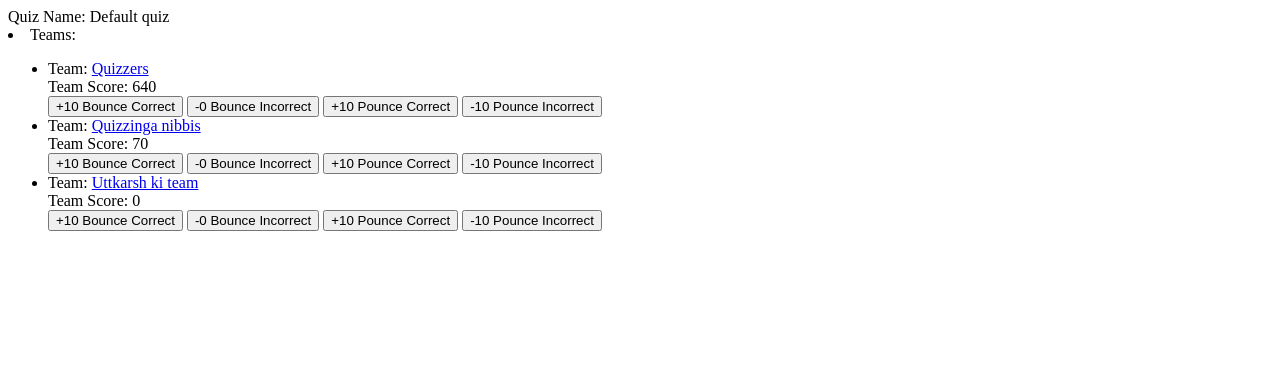
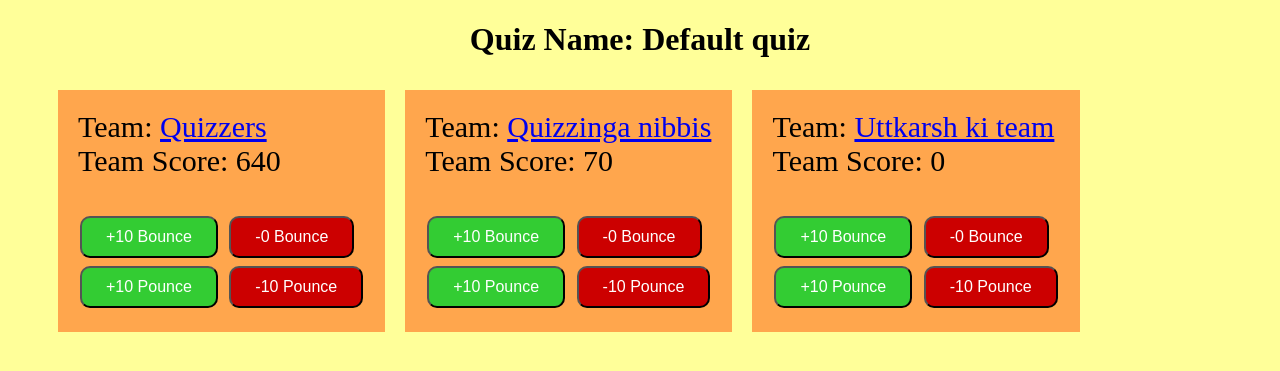
Before and after one commit to kabeer27/QuizzingaWebApp, a Django app: page /myapp/1/ in a window 1280 px wide. Shown: the top 371 px of the page. Run offline with Django 3.2, Linux system fonts and the light colour scheme; data comes from the database, SQL or seed files in the repository; both versions use the stored data as it was after the commit; some libraries are stand-ins or nearby versions.

Commit message:
Adding stylesheet in quiz_display.html and added leaderboard page for participants / audience

```diff
--- a/Quizzinga/QuizzingaScore/myapp/templates/myapp/quiz_display.html
+++ b/Quizzinga/QuizzingaScore/myapp/templates/myapp/quiz_display.html
@@ -1,24 +1,29 @@
 <!DOCTYPE html>
-<html>
+<html >
 
-<head> Quiz Name: {{quiz.quiz_name}} </head>
+<h1 style="color:black" align = "center"> Quiz Name: {{quiz.quiz_name}}  </h1>
+ <body style="background-color:#ffff99;">
 
 
-
-<li> Teams: </li>
 {% if team_list %}
 	<ul>
+	<div class = "flex-container">
 	{% for team in team_list %}
+		<div>
 		<div class = "update" quiz_id = {{quiz.id}}>
-		<li>Team: <a href = "/myapp/{{quiz.id}}/teams/{{team.id}}">{{team.team_name}}</a> <br>
-		Team Score:<span class="b{{team.id}}"> {{team.team_score}}</span></li>
+		Team: <a href = "/myapp/{{quiz.id}}/teams/{{team.id}}">{{team.team_name}}</a> <br>
+		Team Score:<span class="b{{team.id}}"> {{team.team_score}}</span><br>
 		</div>
-		<button class = "ajax_score" type = "submit"  value = {{team.id}}  points = {{score.bounce_points}} >{% csrf_token %} +10 Bounce Correct </button>
-		<button class = "ajax_score" type = "submit"  value = {{team.id}} points = {{score.bounce_points_negative}}>{% csrf_token %}-0 Bounce Incorrect </button>
-		<button class = "ajax_score" type = "submit"  value = {{team.id}} points = {{score.pounce_points}}>{% csrf_token %}+10 Pounce Correct </button>
-		<button class = "ajax_score" type = "submit"  value = {{team.id}} points = {{score.pounce_points_negative}}>{% csrf_token %}-10 Pounce Incorrect </button>
+		<br>
+		<button class = "ajax_score Correct" type = "submit"  value = {{team.id}}  points = {{score.bounce_points}} >{% csrf_token %} +10 Bounce </button>
+		<button class = "ajax_score Incorrect" type = "submit"  value = {{team.id}} points = {{score.bounce_points_negative}}>{% csrf_token %}-0 Bounce </button>
+		<br>
+		<button class = "ajax_score Correct" type = "submit"  value = {{team.id}} points = {{score.pounce_points}}>{% csrf_token %}+10 Pounce </button>
+		<button class = "ajax_score Incorrect" type = "submit"  value = {{team.id}} points = {{score.pounce_points_negative}}>{% csrf_token %}-10 Pounce </button>
+		</div>
+		<br>
 	{% endfor %}
-
+	</div>
 	</ul>
 
 	<script src="http://code.jquery.com/jquery-1.10.1.min.js"></script>
@@ -55,9 +60,13 @@
   		$.ajax({
   		url: '',
   		success: function(data) {
+  			// with this i get all the teams of my actual page in an array
   			var actual = document.querySelectorAll('.update')
+  			// creating a document type element
   			var doc = document.createElement('html');
+  			// using this to convert my data which is a string containing the HTML code in string format to document object
   			doc.innerHTML = data;
+  			// getting the updated values of all the teams in a new array
   			var results = doc.querySelectorAll('.update')
 
   			for(var i = 0;i < actual.length; i++)
@@ -79,4 +88,58 @@ $(document).ready(function ($) {
 {% else %}
 	<p> No teams are there. </p>
 {% endif %}
+</body>
+<style>
+.Correct {
+  background-color: #33cc33;
+
+  border-radius: 10px;
+  color: white;
+  padding: 10px 24px;
+  text-align: center;
+  text-decoration: none;
+  display: inline-block;
+  font-size: 16px;
+  margin: 4px 2px;
+  cursor: pointer;
+  transition-duration: 0.4s;
+
+}
+.Correct:hover{
+	box-shadow: 0 12px 16px 0 rgba(0,0,0,0.24), 0 17px 50px 0 rgba(0,0,0,0.19);
+	border: 2px solid #009900;
+}
+.Incorrect  {
+  background-color: #cc0000;
+
+  border-radius: 10px;
+  color: white;
+  padding: 10px 24px;
+  text-align: center;
+  text-decoration: none;
+  display: inline-block;
+  font-size: 16px;
+  margin: 4px 2px;
+  cursor: pointer;
+  transition-duration: 0.4s;
+
+}
+.Incorrect:hover{
+	box-shadow: 0 12px 16px 0 rgba(0,0,0,0.24), 0 17px 50px 0 rgba(0,0,0,0.19);
+    border: 2px solid #800000;
+}
+.flex-container{
+	display: flex;
+	background-color: #ffff99;
+	flex-direction: row;
+	align-items: center;
+}
+.flex-container > div{
+  background-color: #ffa64d;
+  margin: 10px;
+  padding: 20px;
+  font-size: 30px;
+}
+
+</style>
 </html>
--- a/Quizzinga/QuizzingaScore/myapp/urls.py
+++ b/Quizzinga/QuizzingaScore/myapp/urls.py
@@ -5,11 +5,15 @@ from . import views
 
 urlpatterns = [
 
+	path('', views.index, name='index'),
+
 	url(r'/ajax_change_score/', views.ajax_change_score, name = 'ajax_change_score'),
 
-    path('', views.index, name='index'),
-    url(r'^quiz_display/$', views.quiz_display, name='quiz_display'),
+
+
     path('<int:quiz_id>/', views.detail, name = 'detail'),
+
+    path('<int:quiz_id>/leaderboard', views.leaderboard, name = 'leaderboard'),
 
     path('<int:quiz_id>/teams/<int:team_id>', views.results, name = 'results'),
 ]
--- a/Quizzinga/QuizzingaScore/myapp/views.py
+++ b/Quizzinga/QuizzingaScore/myapp/views.py
@@ -59,16 +59,23 @@ def ajax_change_score(request):
 	except Exception as e:
 		return JsonResponse({"success": False})
 
-def quiz_display(request):
-	quiz_id = int(request.path([-2]))
+def leaderboard(request, quiz_id):
+	try:
+		quiz = Quiz.objects.get(pk = quiz_id)
+	except quiz.DoesNotExist:
+		raise Http404("Quiz does not exist")
 
-	quiz = Quiz.objects.get(pk = quiz_id)
-	team_list = Team.objects.filter(quiz_id = quiz_id)
-	score = score.objects.get(quiz_id = quiz_id)
+	unordered_team_list = Team.objects.filter(quiz_id = quiz_id)
+	temp_list = []
+	for team in unordered_team_list:
+		temp_list.append((-team.team_score,team.id))
+	temp_list.sort()
+	ordered_team_list = []
+	for team in temp_list:
+		ordered_team_list.append(Team.objects.get(pk = team[1]))
 
 	context = {
-		'quiz': quiz,
-		'team_list': team_list,
-		'score': score
+		'team_list': ordered_team_list,
+		'quiz': quiz
 	}
-	return JsonResponse(render_to_response('myapp/quiz_display.html',context))
+	return render(request, 'myapp/leaderboard.html', context)
```
Also changed, not shown: Quizzinga/QuizzingaScore/myapp/templates/myapp/leaderboard.html (added, +18 -0 lines), Quizzinga/QuizzingaScore/myapp/templates/myapp/static/quiz_display.css (added, +50 -0 lines), Quizzinga/QuizzingaScore/db.sqlite3.
